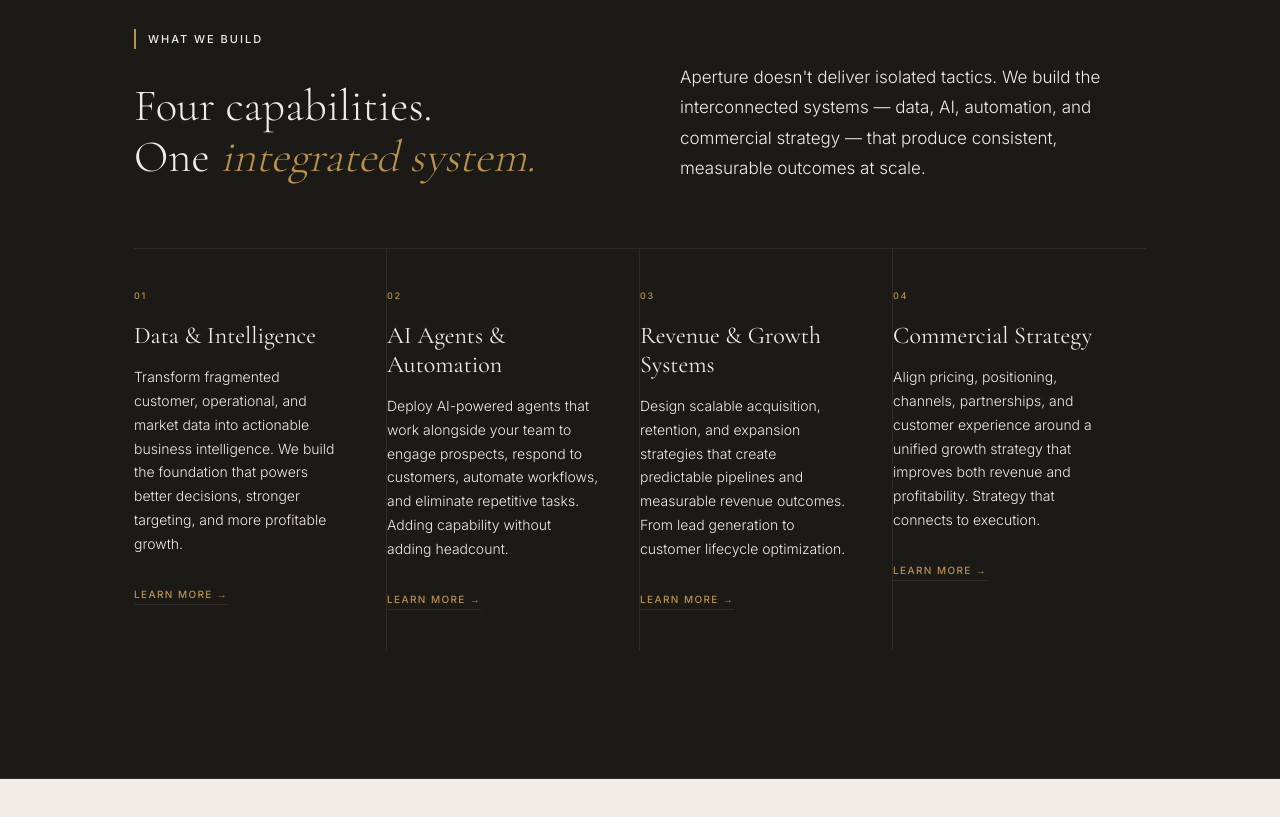
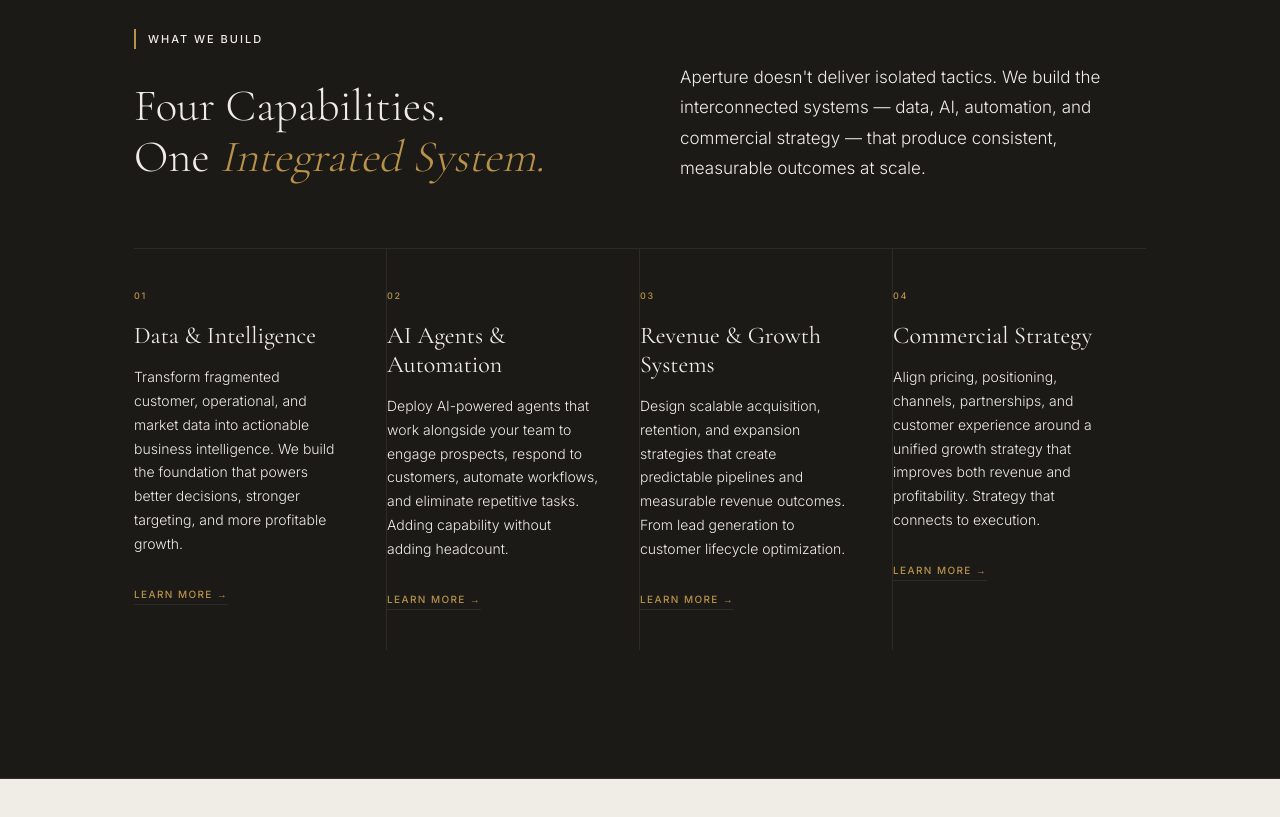
Before and after one commit to letsnavigatebmw/aperture-hospitality, a Next.js app: page / in a window 1280 px wide. Shown: the part 2160-2977 px from the top of the page. Built offline with nearby package versions, Linux system fonts and the light colour scheme.

Commit message:
Capitalize 'Four Capabilities. One Integrated System' headline

```diff
--- a/app/page.tsx
+++ b/app/page.tsx
@@ -143,7 +143,7 @@ export default function Home() {
                 What We Build
               </div>
               <h2 style={{ fontFamily:"'Cormorant Garamond',Georgia,serif", fontSize:'clamp(2.25rem,3.5vw,3.25rem)', fontWeight:300, lineHeight:1.15, color:'#F0EDE6' }}>
-                Four capabilities.<br/>One <em style={{ fontStyle:'italic', color:'#B8924A' }}>integrated system.</em>
+                Four Capabilities.<br/>One <em style={{ fontStyle:'italic', color:'#B8924A' }}>Integrated System.</em>
               </h2>
             </div>
             <p style={{ fontSize:'1.0625rem', fontWeight:300, lineHeight:1.8, color:'#F0EDE6' }}>
```
